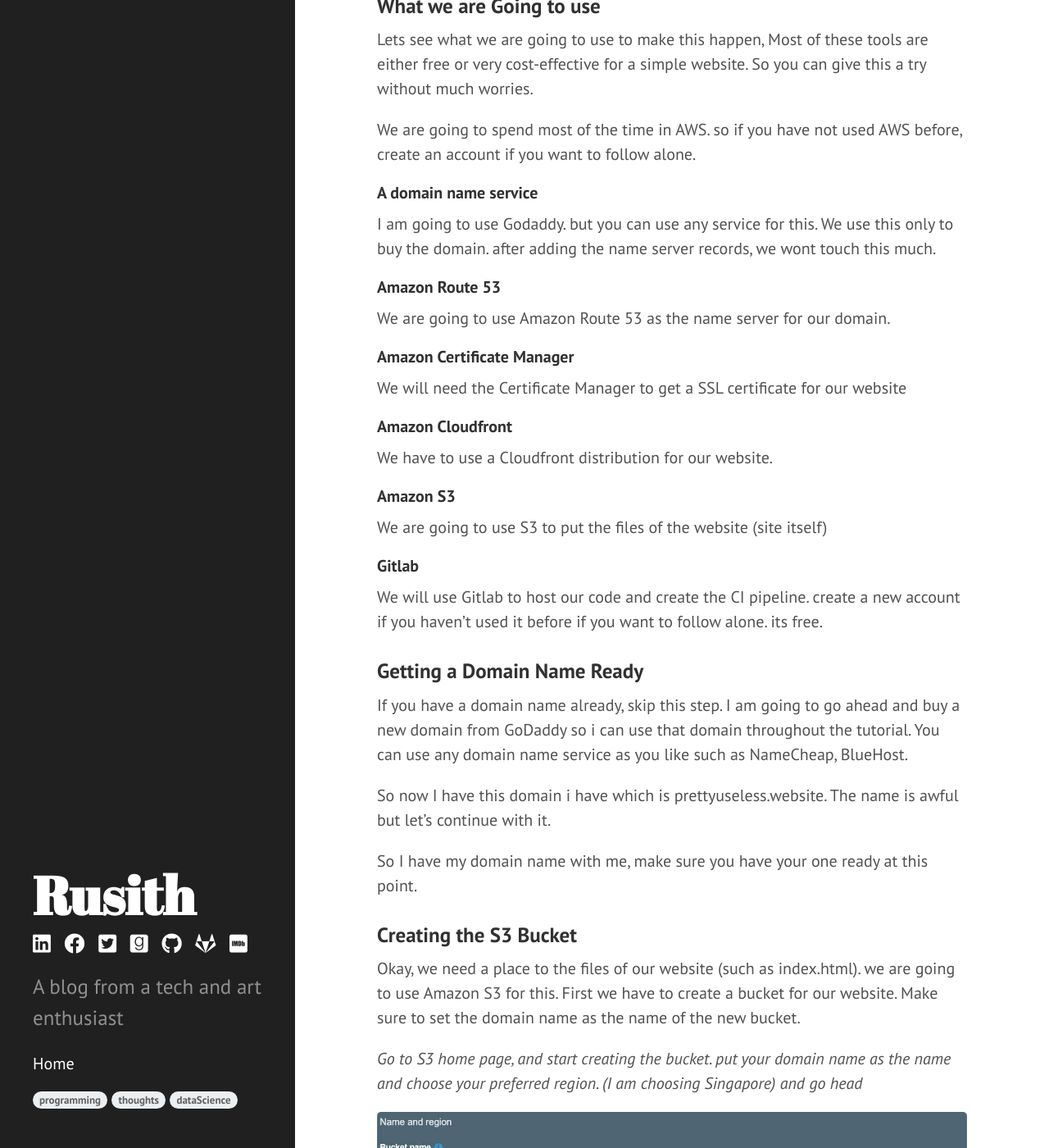
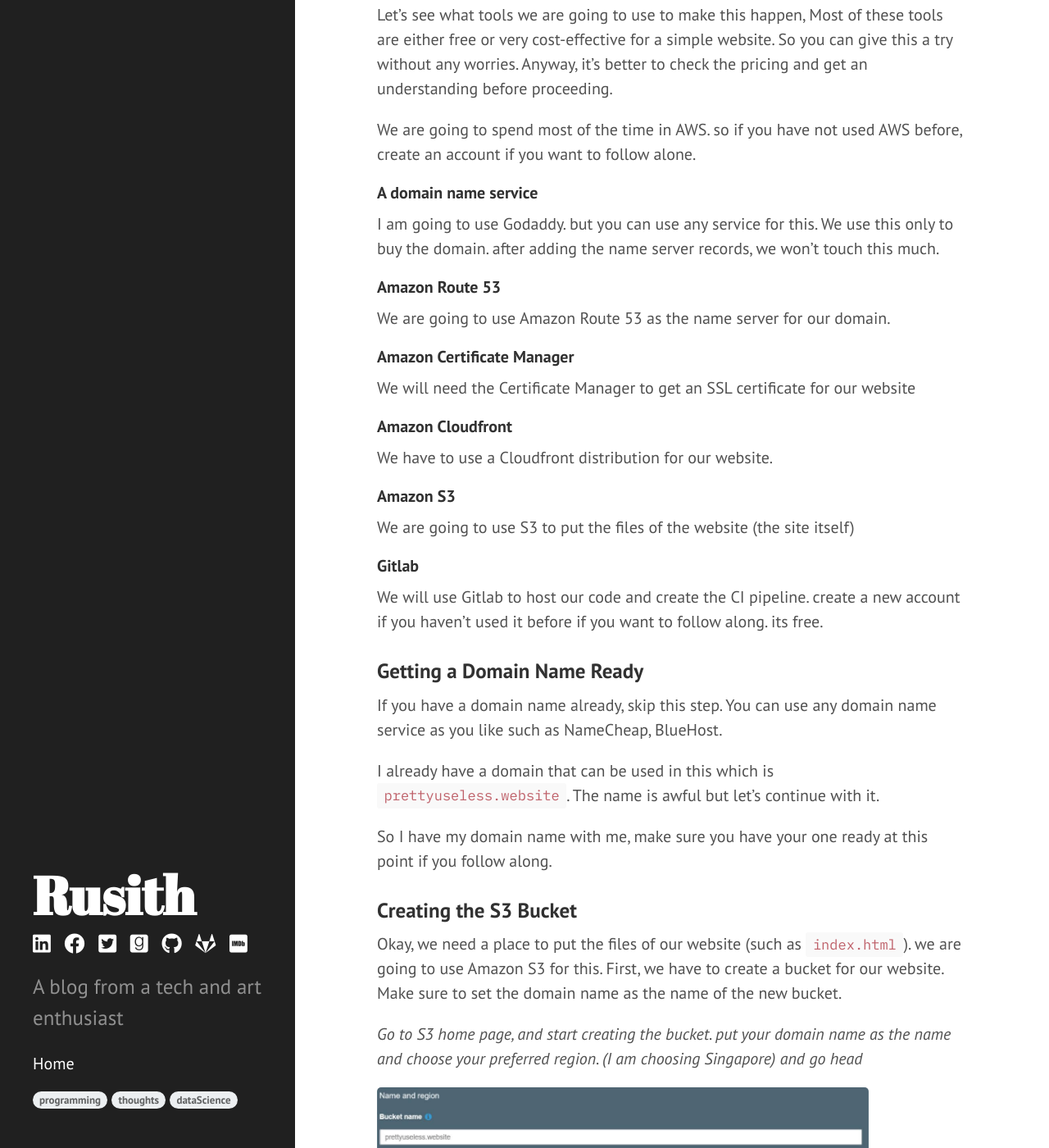
Before and after one commit to rusith/rusith.github.io, a Jekyll site: the page built from _posts/2019-08-14-building-a-website-on-s3.md, in a window 1280 px wide and 1400 px high, scrolled down 553 px. Shown: the whole window at 82% size. Built offline with Jekyll 4.4.1, drawn with Linux system fonts in a browser that asks for light colours; nearby versions of some CDN libraries; comment, search, counter and statistics services are not loaded; some of the changed text lies outside the part shown.

Commit message:
changed the latest post

````diff
--- a/_posts/2019-08-14-building-a-website-on-s3.md
+++ b/_posts/2019-08-14-building-a-website-on-s3.md
@@ -1,79 +1,74 @@
 ---
 layout: post
 title:  Website on S3 From Scratch With SSL, Continues Integration
-tags: aws
+tags: aws programming web
 comments: true
-description: In this post, I am creating creating a website and host it on S3 and setup a continues integration pipeline setup using Gitlab
+description: In this post, I am creating a website and host it on S3 and setup a continues integration pipeline setup using Gitlab
 ---
 
-In this post I am going to show you how I used AWS to create a website and use a CI pipeline to continuously update the
-site using GIT. from scratch to updating the site using git commits.
+S3 supports static site hosting, In this post, I am going to show you how you can set up a website on S3 and configure
+a development workflow using Gitlab.
 
-What we can expect from the site that we gonna create ?
-
+What we can expect from the site that we gonna create?
 * It should be fast
 * Should have a proper SSL certificate
 * Should be able to update the site right from GIT
 
-
 ### What we are Going to use
 
-Lets see what we are going to use to make this happen, Most of these tools are either free or very cost-effective for a
-simple website. So you can give this a try without much worries.
+Let's see what tools we are going to use to make this happen, Most of these tools are either free or very cost-effective for a
+simple website. So you can give this a try without any worries. Anyway, it's better to check the pricing and get an understanding before proceeding.
 
 We are going to spend most of the time in AWS. so if you have not used AWS before, create an account if you want to follow
 alone.
 
 ##### A domain name service
 I am going to use Godaddy. but you can use any service for this. We use this only to buy the domain.
-after adding the name server records, we wont touch this much.
+after adding the name server records, we won't touch this much.
 
 ##### Amazon Route 53
 We are going to use Amazon Route 53 as the name server for our domain.
 
 ##### Amazon Certificate Manager
-We will need the Certificate Manager to get a SSL certificate for our website
+We will need the Certificate Manager to get an SSL certificate for our website
 
 ##### Amazon Cloudfront
 We have to use a Cloudfront distribution for our website.
 
 ##### Amazon S3
-We are going to use S3 to put the files of the website (site itself)
+We are going to use S3 to put the files of the website (the site itself)
 
 ##### Gitlab
-We will use Gitlab to host our code and create the CI pipeline. create a new account if you haven't used it before
-if you want to follow alone. its free.
+We will use Gitlab to host our code and create the CI pipeline. create a new account if you haven't used it before if you want to follow along. its free.
 
 
 
 ### Getting a Domain Name Ready
 
-If you have a domain name already, skip this step. I am going to go ahead and buy a new domain from GoDaddy so i can use
-that domain throughout the tutorial. You can use any domain name service as you like such as NameCheap, BlueHost.
+If you have a domain name already, skip this step. You can use any domain name service as you like such as NameCheap, BlueHost.
 
-So now I have this domain i have which is prettyuseless.website.
+I already have a domain that can be used in this which is `prettyuseless.website`.
 The name is awful but let's continue with it.
 
-So I have my domain name with me, make sure you have your one ready at this point.
-
+So I have my domain name with me, make sure you have your one ready at this point if you follow along.
 
 ### Creating the S3 Bucket
 
-Okay, we need a place to the files of our website (such as index.html). we are going to use Amazon S3 for this.
-First we have to create a bucket for our website. Make sure to set the domain name as the name of the new bucket.
+Okay, we need a place to put the files of our website (such as `index.html`). we are going to use Amazon S3 for this.
+First, we have to create a bucket for our website. Make sure to set the domain name as the name of the new bucket.
 
 *Go to S3 home page, and start creating the bucket. put your domain name as the name and choose your preferred region.
 (I am choosing Singapore) and go head*
 
-<img src="{{ site.url }}/public/post-data/2019-08-14-building-a-website-on-s3/create-bucket-step-one.jpg">
+<img style="max-width: 600px;" src="{{ site.url }}/public/post-data/2019-08-14-building-a-website-on-s3/create-bucket-step-one.jpg">
 
 *In the "Set Permissions" step, make sure you have unchecked the "Block all public access" checkbox*
 
-<img src="{{ site.url }}/public/post-data/2019-08-14-building-a-website-on-s3/creating-bucket-public-access.jpg">
+<img style="max-width: 500px;" src="{{ site.url }}/public/post-data/2019-08-14-building-a-website-on-s3/creating-bucket-public-access.jpg">
 
 After creating the bucket, It should immediately show up in the S3 home page.
 
-*Click the bucket you just created and go to permissions tab. Click "Bucket Policy" button and paste the configuration below*
+*Click the bucket you just created and go to permissions tab. Click the "Bucket Policy" button and paste the configuration below*
 
 ```json
 {
@@ -93,17 +88,17 @@
 *And don't forget to replace `yourbucketname` with the name of the bucket you created which has the same name as your domain name.
 And don't forget to save the change.*
 
-<img src="{{ site.url }}/public/post-data/2019-08-14-building-a-website-on-s3/create-bucket-policy.jpg">
+<img style="max-width: 500px;" src="{{ site.url }}/public/post-data/2019-08-14-building-a-website-on-s3/create-bucket-policy.jpg">
 
 Now we have to turn on Static Website Hosting in our bucket
 
-*Go to properties tab and click Static Website Hosting section. Select "Use this bucket to host a website" option and put
-index.html as the "Index Document". you can also put a file name for the "Error Document" and save.*
+*Go to the properties tab and click Static Website Hosting section. Select "Use this bucket to host a website" option and put
+`index.html` as the "Index Document". you can also put a file name for the "Error Document" and save.*
 
-<img src="{{ site.url }}/public/post-data/2019-08-14-building-a-website-on-s3/bucket-hosting-settings.jpg">
+<img style="max-width: 500px;" src="{{ site.url }}/public/post-data/2019-08-14-building-a-website-on-s3/bucket-hosting-settings.jpg">
 
 Okay, as you can see now we have an address (Endpoint) that can be used to access our hosted website.
-Give it a try and it should return a not found response. that is because we don't have an index.html file in our website.
+Give it a try and it should return a not found response. that is because we don't have an `index.html` file on our website.
 So let's add that so we can easily test our website.
 
 *Create two files (`index.html`, `error.html`) and upload it to the root of the bucket.
@@ -128,44 +123,44 @@
 Now if you try the website now, it should return the HTML you have just added. like below. and if you try to access any other file
 It should return the error page.
 
-<img src="{{ site.url }}/public/post-data/2019-08-14-building-a-website-on-s3/simple-html-page.jpg">
+<img style="max-width: 700px;" src="{{ site.url }}/public/post-data/2019-08-14-building-a-website-on-s3/simple-html-page.jpg">
 
 #### SSL
 
-We need SSL for our website. we ca use the AWS Certificate Manager to get a free certificate. we will need
+We need SSL for our website. we can use the AWS Certificate Manager to get a free certificate. we will need
 this when we are creating the Cloudfront distribution.
 
-*Go to the Certificate Manager and create a new Provision Certificate. Make sure you have selected the "US East (N. virginia)" region
+*Go to the Certificate Manager and create a new Provision Certificate. Make sure you have selected the "US East (N. Virginia)" region
  before requesting the certificate.*
 
-*It will ask you for the domain names to cover when you are going with ahead. make sure you add your domain name and the domain name with `wwww` prefix*
+*It will ask you for the domain names to cover with the certificate when you are going ahead. make sure you add your domain name and the domain name with `www` prefix*
 
-<img src="{{ site.url }}/public/post-data/2019-08-14-building-a-website-on-s3/adding-domains-to-the-certificate.jpg">
+<img style="max-width: 500px;" src="{{ site.url }}/public/post-data/2019-08-14-building-a-website-on-s3/adding-domains-to-the-certificate.jpg">
 
 *And go ahead and select DNS validation as the validation method. and request the certificate*
 
 While you are in the validation step, you can complete it easily by clicking "Create record in Route 53" for each domain name. this will
 automatically add the required CNAME records to your Route 53 hosted zone.
 
-<img src="{{ site.url }}/public/post-data/2019-08-14-building-a-website-on-s3/certificate-validation.jpg">
+<img style="max-width: 500px;" src="{{ site.url }}/public/post-data/2019-08-14-building-a-website-on-s3/certificate-validation.jpg">
 
 And complete the request.
 
-It will take some time to Amazon to issue the certificate (about 10 minutes).
+It will take some time for Amazon to issue the certificate (about 10 minutes).
 
 ### CDN With Cloudfront
 
-Okay, now our bucket is ready, lets create the Cloudfront distribution for our site.
+Okay, now our bucket is ready, let's create the Cloudfront distribution for our site.
 
 *Go to the Cloudfront home page and start creating a new **Web** distribution.*
 
-*Copy the url for our bucket from S3 and paste it **without** the `http://` part in to the "Origin Domain Name" input.*
+*Copy the URL for our bucket from S3 and paste it **without** the `http://` part into the "Origin Domain Name" input.*
 
-<img src="{{ site.url }}/public/post-data/2019-08-14-building-a-website-on-s3/bucket-url.jpg">
+<img style="max-width: 400px;" src="{{ site.url }}/public/post-data/2019-08-14-building-a-website-on-s3/bucket-url.jpg">
 
 *Mark the "Redirect HTTP to HTTPS" option*
 
-<img src="{{ site.url }}/public/post-data/2019-08-14-building-a-website-on-s3/redirect-http-to-https.jpg">
+<img style="max-width: 500px;" src="{{ site.url }}/public/post-data/2019-08-14-building-a-website-on-s3/redirect-http-to-https.jpg">
 
 *Change "Compress Objects Automatically" to Yes*
 
@@ -173,27 +168,26 @@
 
 *Select the certificate you created in Certificate Manager as the custom SSL certificate*
 
-<img src="{{ site.url }}/public/post-data/2019-08-14-building-a-website-on-s3/cloudfront-settings.jpg">
+<img style="max-width: 500px;" src="{{ site.url }}/public/post-data/2019-08-14-building-a-website-on-s3/cloudfront-settings.jpg">
 
 *And save changes and wait for it to finish. It will take about 20-30 minutes to deploy the distribution*
 
 After the deployment is done, you can check if the website is working by accessing the domain name provided by
 the distribution.
 
-<img src="{{ site.url }}/public/post-data/2019-08-14-building-a-website-on-s3/cloudfront-domain.jpg">
+<img style="max-width: 600px;" src="{{ site.url }}/public/post-data/2019-08-14-building-a-website-on-s3/cloudfront-domain.jpg">
 
 *Also make sure that the SSL is working in that domain.*
 
 ### Setting up the Name Server
 
-We have our domain ready but it is not working as we have not configured it. So now we are going to configure the
-name server for the domain name. We can use Route 53 to do this.
+We have our domain ready but it is not working as we have not configured it. So now we are going to configure the name server for the domain name. We can use Route 53 to do this.
 
 *Go to the Route 53 <a target="_blank" href="https://console.aws.amazon.com/route53/home#hosted-zones:">Hosted Zones</a> page and create a new hosted zone.*
 
 * Enter the domain name, and keep the type as `Public Hosted Zone` Like below.
 
-<img src="{{ site.url }}/public/post-data/2019-08-14-building-a-website-on-s3/creating-hosted-zone.jpg">
+<img style="max-width: 500px;" src="{{ site.url }}/public/post-data/2019-08-14-building-a-website-on-s3/creating-hosted-zone.jpg">
 
 *And press `Create` to create the hosted zone.*
 Now you will be redirected to the properties page of the newly created hosted zone.
@@ -201,38 +195,38 @@
 Here you can see they have added some records already. Now we have to let the domain know what is our name server is.
 To do that we have to add name server records to our domain name.
 
-To do this we just have to Copy the value of the the only NS record in the hosted zone and add them as name server records in our domain.
+To do this we just have to Copy the value of the only NS record in the hosted zone and add them as name server records in our domain.
 
-*Select the name server record set and copy the values (each row represent one NS record)*
+*Select the name server RecordSet and copy the values (each row represent one NS record)*
 
-<img src="{{ site.url }}/public/post-data/2019-08-14-building-a-website-on-s3/copying-ns-records.jpg">
+<img style="max-width: 700px;" src="{{ site.url }}/public/post-data/2019-08-14-building-a-website-on-s3/copying-ns-records.jpg">
 
 *Go to your domain name provider website's management screen and add the name server records you just copied one by one.
 Remove the dot at the end of each record if it gives you an error.*
 
-<img src="{{ site.url }}/public/post-data/2019-08-14-building-a-website-on-s3/added-name-servers.jpg">
+<img style="max-width: 300px;" src="{{ site.url }}/public/post-data/2019-08-14-building-a-website-on-s3/added-name-servers.jpg">
 
-It will take some time to switch the name servers depending on your domain name provider. You can use if the name server
+It will take some time to switch the name servers depending on your domain name provider. You can check if the name server
 records are applied using a tool like <a href="https://network-tools.com/nslookup" target="_blank">NS lookup </a>
 
 Now we just have to point our domain name to the Cloudfront distribution that we just created. To do this, we can create an
 A record that will point to the distribution.
 
-*Go to the hosted zone you created and create a new Record Set. keep the name empty, Type should be A, Check the Alias option
+*Go to the hosted zone you created and create a new RecordSet. keep the name empty, Type should be A, Check the Alias option
 and select the CloudFront distribution you created.*
 
-<img src="{{ site.url }}/public/post-data/2019-08-14-building-a-website-on-s3/a-record-config.jpg">
+<img style="max-width: 400px;" src="{{ site.url }}/public/post-data/2019-08-14-building-a-website-on-s3/a-record-config.jpg">
 
-*Also add a new CNAME Record Set to redirect the www sub domain to the root domain So we don't have to configure another
+*Also add a new CNAME Record Set to redirect the www subdomain to the root domain So we don't have to configure another
 bucket for that*
 
-<img src="{{ site.url }}/public/post-data/2019-08-14-building-a-website-on-s3/cname-record.jpg">
+<img style="max-width: 400px;" src="{{ site.url }}/public/post-data/2019-08-14-building-a-website-on-s3/cname-record.jpg">
 
 This will take some time to get registered.
 
 ---
 
-OKay, Now we are mostly done with our AWS setup, now we can go ahead and start setting up our development workflow.
+Okay, now we are mostly done with our AWS setup, now we can go ahead and start setting up our development workflow.
 I will keep this website simple with only 4 files,
 
 * error.html
@@ -243,16 +237,16 @@
 Pretty basic setup. And I am going to use Parcel to bundle the files.
 
 
-First thing we have to do is to create a new repository in Gitlab.
+The first thing we have to do is to create a new repository in Gitlab.
 
 *Go ahead and create a new repository*
 
-<img src="{{ site.url }}/public/post-data/2019-08-14-building-a-website-on-s3/creating-repository.jpg">
+<img style="max-width: 600px;" src="{{ site.url }}/public/post-data/2019-08-14-building-a-website-on-s3/creating-repository.jpg">
 
-In order to access our bucket from Gitlab CI, we will need necessary permissions. for this we can create a new user
-for Gitlab CI and assign policies that will allow to access the bucket we created.
+In order to access our bucket from Gitlab CI, we will need permissions. for this, we can create a new user
+for Gitlab CI and assign policies that will allow accessing the bucket we created.
 
-*Go to the AWS IAM console and create new policy with the below JSON. Don't forget to replace the bucket name (prettyuseless.website) with yours*
+*Go to the AWS IAM console and create a new policy with the below JSON. Don't forget to replace the bucket name (prettyuseless.website) with yours*
 
 
 ```json
@@ -291,18 +285,18 @@
 }
 ```
 
-*Set an appropeate name. I am going to name the policy as useless-upload*
+*Set an appropriate name. I am going to name the policy as useless-upload*
 
-*Create a new user.I am going to name it as "S3GitlabUploader". You can use whichever name you like.
+*Create a new user. I am going to name it as "S3GitlabUploader". You can use whichever name you like.
 And make sure  Programmatic access is enabled*
 
-<img src="{{ site.url }}/public/post-data/2019-08-14-building-a-website-on-s3/aws-user-creation.jpg">
+<img style="max-width: 600px;" src="{{ site.url }}/public/post-data/2019-08-14-building-a-website-on-s3/aws-user-creation.jpg">
 
 *Select "Attach existing policies directly" and select the policy you created above.*
 
 *Remember to keep a copy of the Access key ID and Secret access key that will be prompted at the end of user creation*
 
-<img src="{{ site.url }}/public/post-data/2019-08-14-building-a-website-on-s3/keys.jpg">
+<img style="max-width: 500px;" src="{{ site.url }}/public/post-data/2019-08-14-building-a-website-on-s3/keys.jpg">
 
 
 Now we have the credentials to use the bucket. we can now add these access keys to the repository so we can use those values
@@ -361,14 +355,14 @@
 *Change the `AWS_DEFAULT_REGION` and `BUCKET_NAME` and save as a file named `.gitlab-ci.yml` in the root of your repository*
 
 This will instructs Gitlab to build and deploy the website whenever something is pushed to the `production` branch.
-You can change this behaviour if you want.
+You can change this behavior if you want.
 
-Okay, now our CI pipeline is ready. I now you can continue on developing the website. you just have to push the latest code to the `production` branch,
+Okay, now our CI pipeline is ready. I now you can continue developing the website. you just have to push the latest code to the `production` branch,
 It will deploy the code to S3.
 
 
-<img src="{{ site.url }}/public/post-data/2019-08-14-building-a-website-on-s3/pipelines.jpg">
+<img style="max-width: 600px;" src="{{ site.url }}/public/post-data/2019-08-14-building-a-website-on-s3/pipelines.jpg">
 
-<img src="{{ site.url }}/public/post-data/2019-08-14-building-a-website-on-s3/job.jpg">
+<img style="max-width: 600px;" src="{{ site.url }}/public/post-data/2019-08-14-building-a-website-on-s3/job.jpg">
 
-<img src="{{ site.url }}/public/post-data/2019-08-14-building-a-website-on-s3/final-website.jpg">
+<img style="max-width: 600px;" src="{{ site.url }}/public/post-data/2019-08-14-building-a-website-on-s3/final-website.jpg">
````
